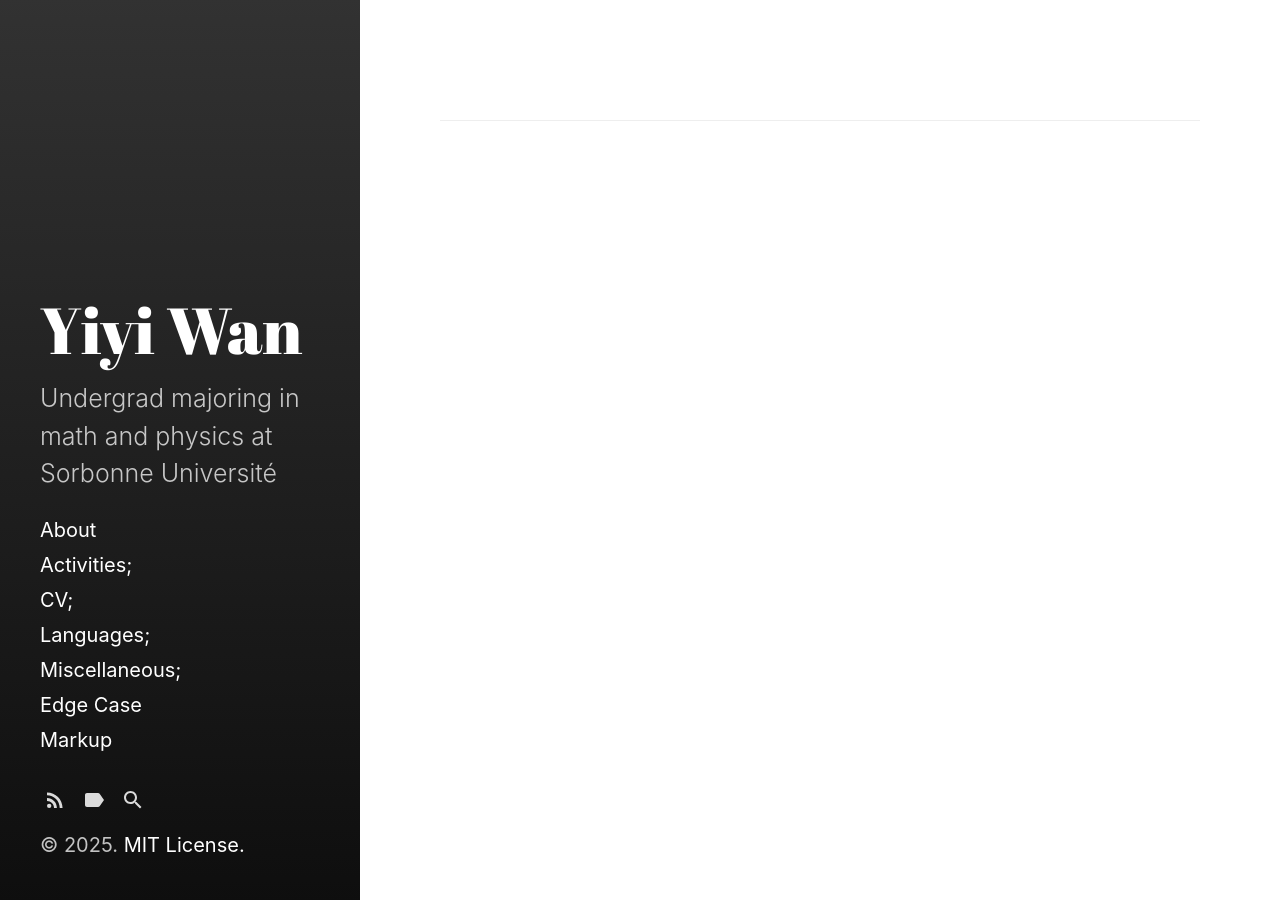
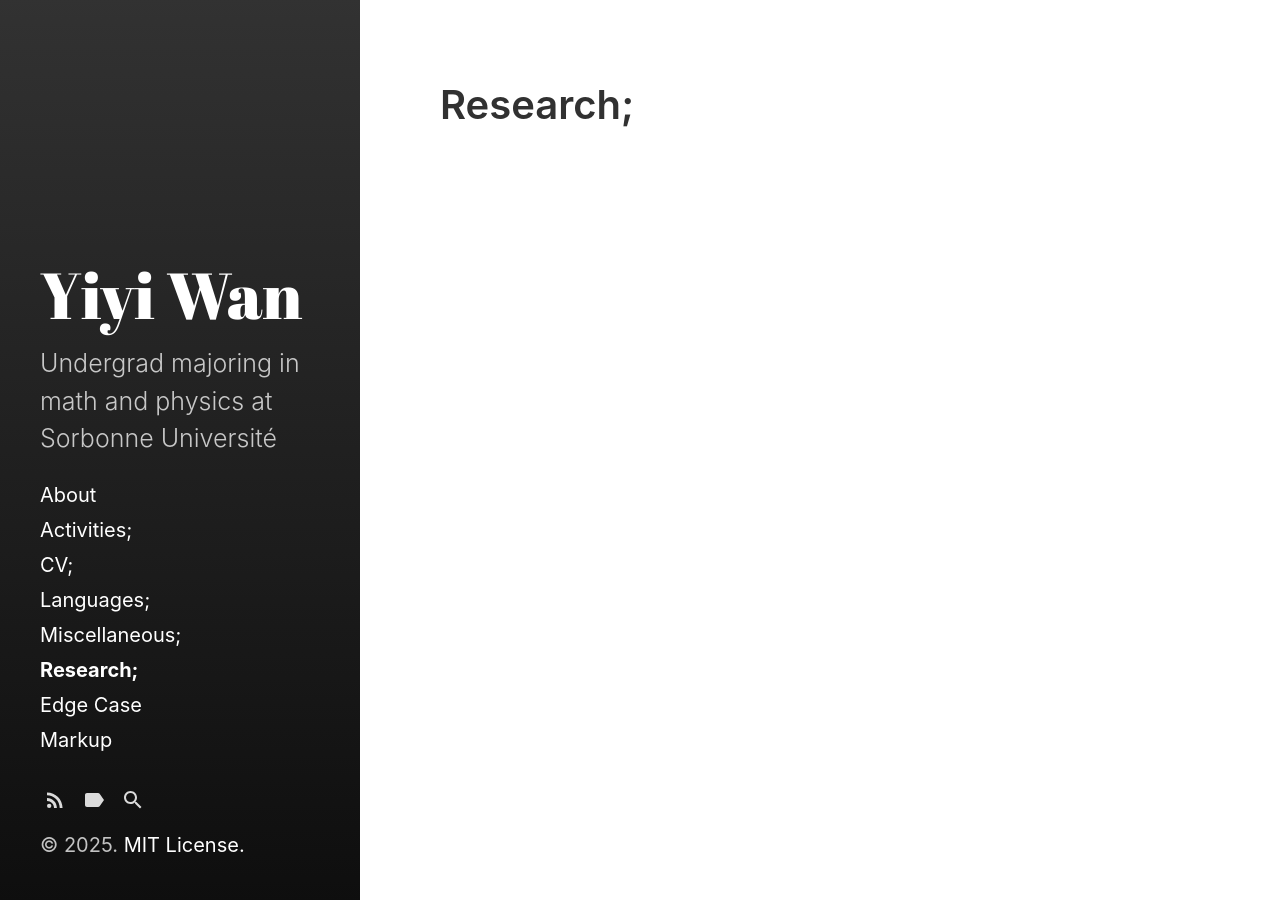
Before and after one commit to Roimex/Roimex.github.io, a Jekyll site: the page built from pages/research.md, in a window 1280 px wide. Built offline with Jekyll 4.4.1, drawn with Linux system fonts in a browser that asks for light colours; our own code applies the rules of GitHub Pages for plain Markdown files.

Commit message:
Update research.md

```diff
--- a/pages/research.md
+++ b/pages/research.md
@@ -1 +1,6 @@
 ---
+layout: page
+title: Research;
+permalink: /research
+sidebar_link: true
+---
```
